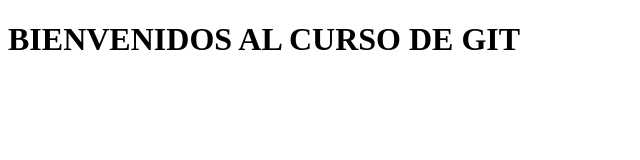
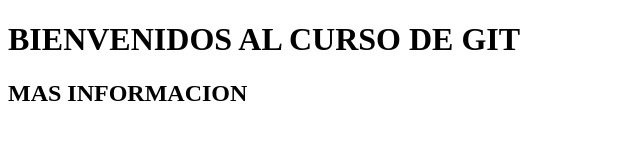
Before and after one commit to carpluy/curso_git, a plain HTML site: page index.html in a window 1280 px wide. Shown: the whole page, without its empty margins (0-640 px from the left). Drawn offline with Linux system fonts and the light colour scheme.

Commit message:
Se agrego mensaje adicional

```diff
--- a/index.html
+++ b/index.html
@@ -7,5 +7,7 @@
 </head>
 <body>
 <h1>BIENVENIDOS AL CURSO DE GIT</h1>
+
+<h2>MAS INFORMACION</h2>
 </body>
 </html>
```
